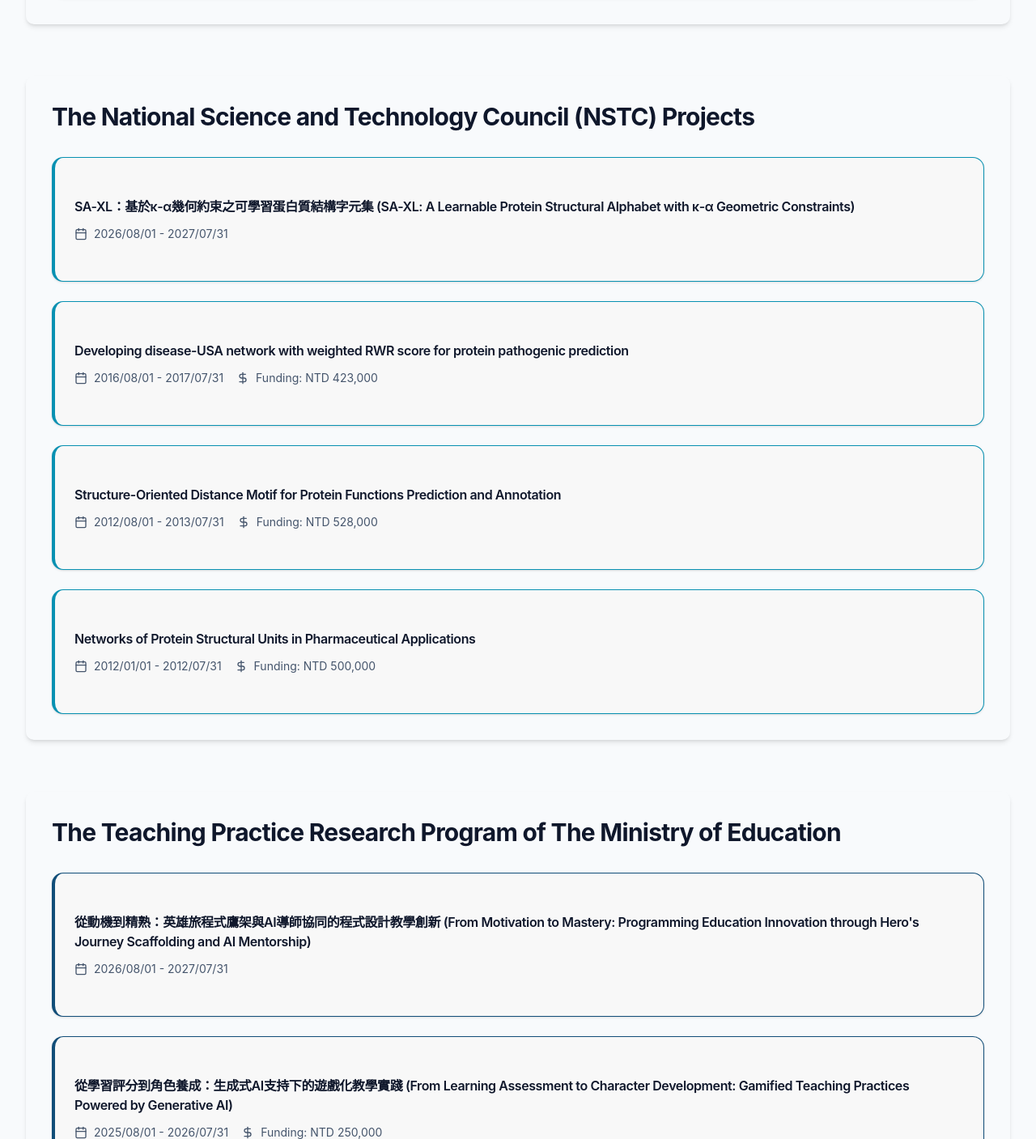
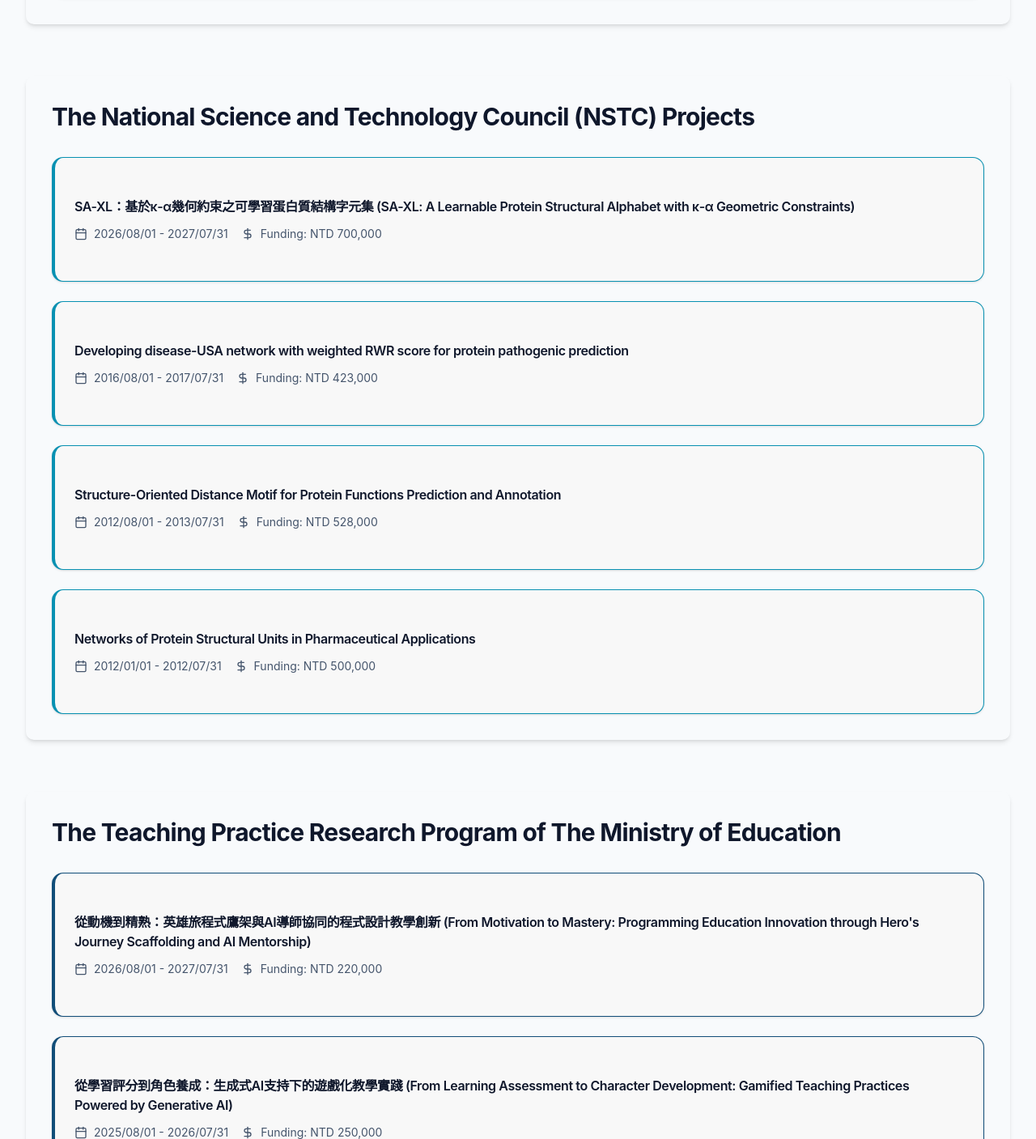
Before and after one commit to Chihuah/Chihuah.github.io, a React (Vite) app: page /research in a window 1280 px wide. Shown: the part 2529-3936 px from the top of the page at 81% size. Built offline with nearby package versions, Linux system fonts and the light colour scheme.

Commit message:
data: add funding for 2026 SA-XL and MOE teaching projects
NSTC SA-XL: NTD 700,000; MOE Hero Journey AI mentoring: NTD 220,000.

```diff
--- a/src/data/projects.ts
+++ b/src/data/projects.ts
@@ -114,6 +114,7 @@
       "From Motivation to Mastery: Programming Education Innovation through Hero's Journey Scaffolding and AI Mentorship",
     startDate: '2026-08-01',
     endDate: '2027-07-31',
+    funding: 'NTD 220,000',
     description:
       '獲得教育部教學實踐研究計畫，以英雄旅程敘事鷹架結合 AI 導師「梅林」，在大一 Java 程式設計課程建立動機與認知雙層鷹架，檢驗計算思維、學習動機與不同起點學生之學習成效。',
     descriptionEn:
@@ -204,6 +205,7 @@
       'SA-XL: A Learnable Protein Structural Alphabet with κ-α Geometric Constraints',
     startDate: '2026-08-01',
     endDate: '2027-07-31',
+    funding: 'NTD 700,000',
     description:
       '獲得國科會專題研究計畫，開發 SA-XL：以 Geometry-Aware VQ-VAE 將 (κ, α) 幾何參數作為歸納偏置，結合 SE(3)-等變圖神經網路，建立兼具物理可解釋性與可學習性的蛋白質結構字元集，支援大規模結構搜尋與遠程同源偵測。',
     descriptionEn:
```
